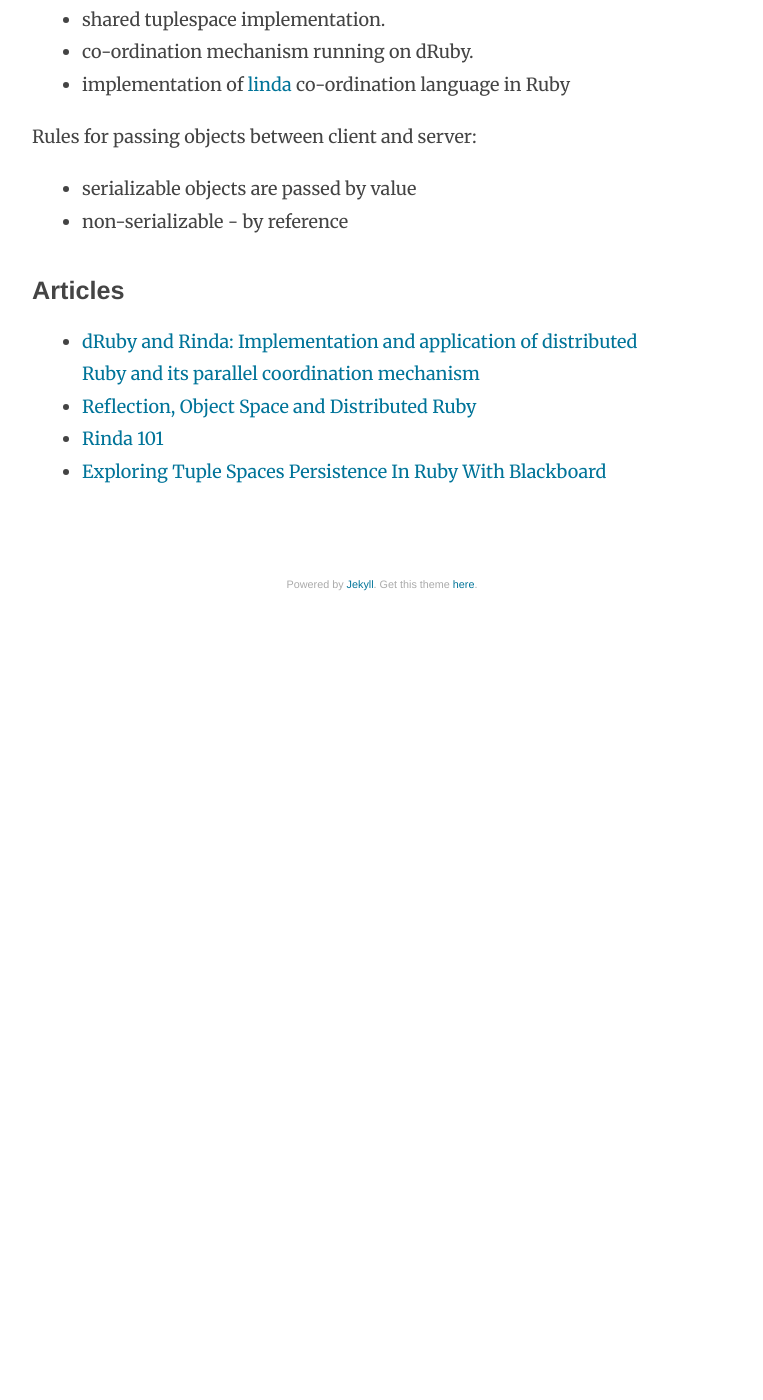
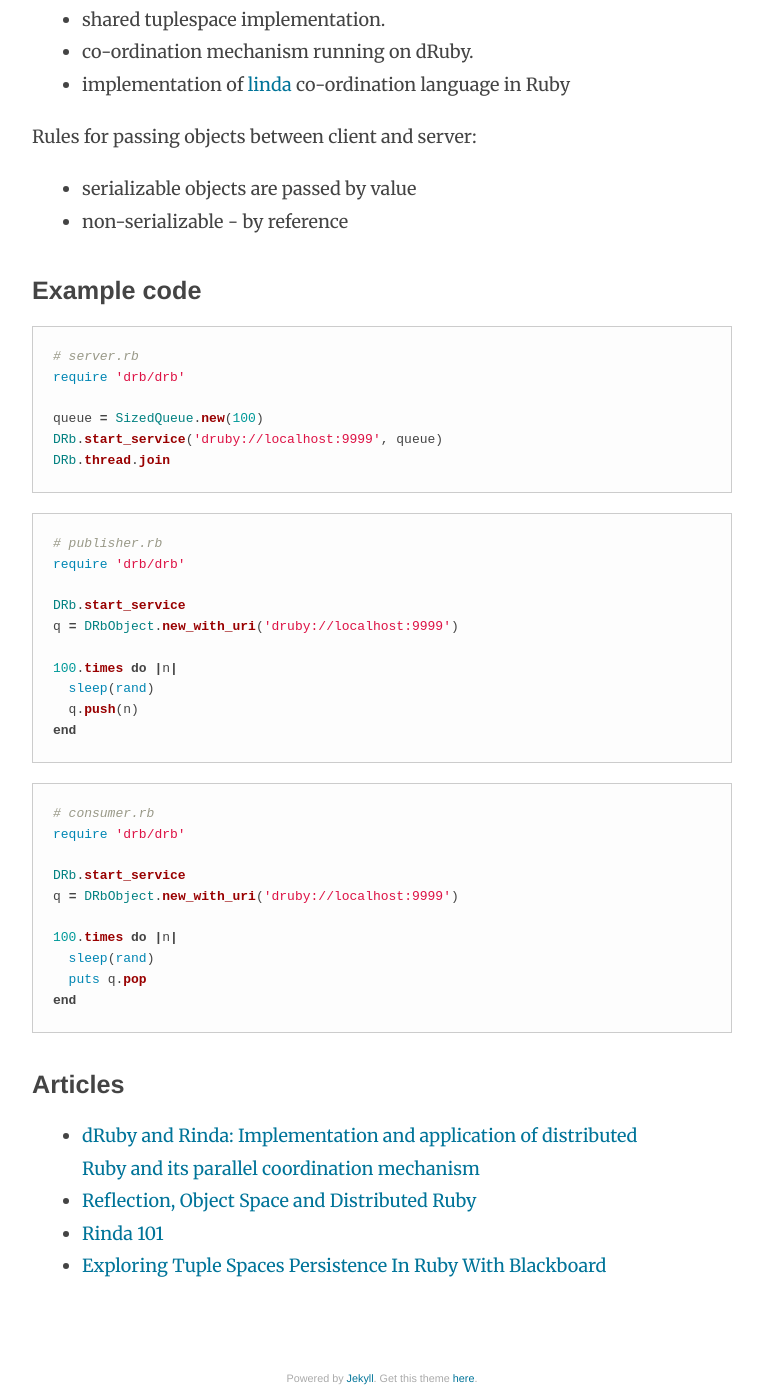
Before and after one commit to nithinbekal/nithinbekal.github.io, a Jekyll site: the page built from notes/druby.md, in a window 1280 px wide and 1400 px high, scrolled down 537 px. Shown: the whole window, without its empty margins (258-1021 px from the left). Built offline with Jekyll 4.4.1, drawn with Linux system fonts in a browser that asks for light colours; before the commit the page ends 1167 px from its top, so only the background shows below that.

Commit message:
Add druby code examples

```diff
--- a/notes/druby.md
+++ b/notes/druby.md
@@ -24,6 +24,45 @@
 * serializable objects are passed by value
 * non-serializable - by reference
 
+### Example code
+
+{% highlight ruby %}
+# server.rb
+require 'drb/drb'
+
+queue = SizedQueue.new(100)
+DRb.start_service('druby://localhost:9999', queue)
+DRb.thread.join
+{% endhighlight %}
+
+
+{% highlight ruby %}
+# publisher.rb
+require 'drb/drb'
+
+DRb.start_service
+q = DRbObject.new_with_uri('druby://localhost:9999')
+
+100.times do |n|
+  sleep(rand)
+  q.push(n)
+end
+{% endhighlight %}
+
+{% highlight ruby %}
+# consumer.rb
+require 'drb/drb'
+
+DRb.start_service
+q = DRbObject.new_with_uri('druby://localhost:9999')
+
+100.times do |n|
+  sleep(rand)
+  puts q.pop
+end
+{% endhighlight %}
+
+
 ### Articles
 
 * [dRuby and Rinda: Implementation and application of distributed Ruby and its parallel coordination mechanism](http://www.druby.org/imaco_doc/ijpp_text_en.html)
```
